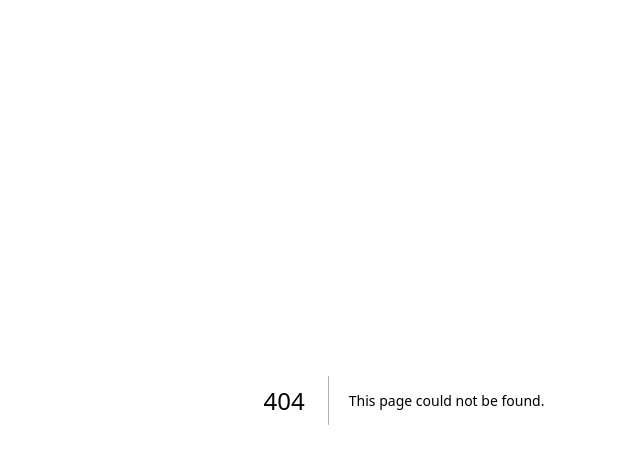
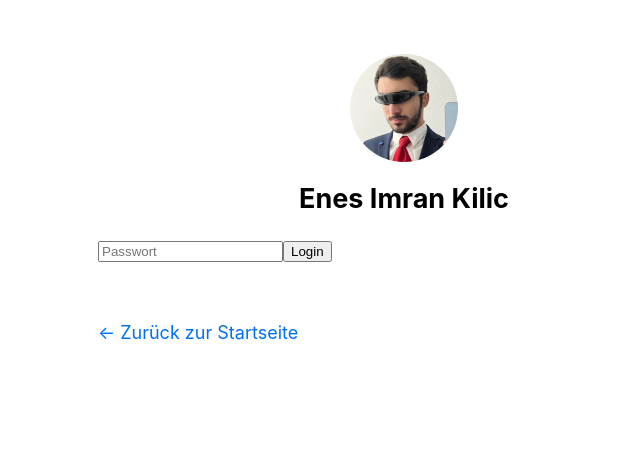
Before and after one commit to enesimran/nextjs-blog, a Next.js app: page /admin/dashboard in a window 1280 px wide. Before the commit this address had no page. Shown: the top 464 px of the page, without its empty margins (236-876 px from the left). Built offline with nearby package versions, Linux system fonts and the light colour scheme.

Commit message:
added Login Functionality

```diff
--- a/components/layout.js
+++ b/components/layout.js
@@ -61,7 +61,7 @@ export default function Layout({ children, home }) {
       <main>{children}</main>
       {!home && (
         <div className={styles.backToHome}>
-          <Link href="/">← Back to home</Link>
+          <Link href="/">← Zurück zur Startseite</Link>
         </div>
       )}
     </div>
--- a/package.json
+++ b/package.json
@@ -6,11 +6,17 @@
     "start": "next start"
   },
   "dependencies": {
+    "bootstrap": "^5.2.3",
+    "cookie-cutter": "^0.2.0",
+    "cookies": "^0.8.0",
     "date-fns": "^2.29.3",
     "gray-matter": "^4.0.3",
     "mongodb": "^5.1.0",
     "next": "latest",
+    "nookies": "^2.5.2",
     "react": "18.2.0",
+    "react-bootstrap": "^2.7.2",
+    "react-cookie": "^4.1.1",
     "react-dom": "18.2.0",
     "remark": "^14.0.2",
     "remark-html": "^15.0.2"
--- /dev/null
+++ b/pages/admin/dashboard.js
@@ -0,0 +1,69 @@
+import Layout from "../../components/layout";
+import { useState, useEffect } from "react";
+import utilStyles from "../../styles/utils.module.css";
+import Link from "next/link";
+import { useCookies } from "react-cookie";
+import { parseCookies } from "nookies";
+
+
+export default function Dashboard(props) {
+  const [password, setPassword] = useState("");
+  const [errorMessage, setErrorMessage] = useState("");
+  const [cookieSetter, setCookie] = useCookies(["isLoggedIn"]);
+  const [isLoggedIn, setIsLoggedIn] = useState(false);
+
+  useEffect(() => {
+    const cookies = parseCookies();
+    setIsLoggedIn(cookies.isLoggedIn === "true");
+  }, []);
+
+  async function handleLogin(e) {
+    e.preventDefault();
+    try {
+      const response = await fetch("/api/authUser", {
+        method: "POST",
+        headers: {
+          "Content-Type": "application/json",
+        },
+        body: JSON.stringify({ password }),
+      });
+
+      if (response.ok) {
+        const data = await response.json();
+        if (data.success) {
+          const now = new Date();
+          const expires = new Date(now.getTime() + 60 * 60 * 1000); // 1 hour
+          setCookie("isLoggedIn", "true", { path: "/", expires });
+          setIsLoggedIn(true);
+        } else {
+          setErrorMessage(data.message);
+        }
+      } else {
+        setErrorMessage("Ein Fehler ist aufgetreten. Bitte versuche es erneut.");
+      }
+    } catch (error) {
+      setErrorMessage("Ein Fehler ist aufgetreten. Bitte versuche es erneut.");
+    }
+  };
+
+  if (isLoggedIn == true) {
+    return (
+      <Layout className={`${utilStyles.headingMd} ${utilStyles.padding1px}`}>
+        <h1>Dashboard</h1>
+        <Link href={"/admin/new-post"}>Neuer Post</Link>
+      </Layout>
+    );
+  } else {
+    return (
+      <Layout>
+        <input
+          type="password"
+          value={password}
+          onChange={(e) => setPassword(e.target.value)}
+          placeholder="Passwort"
+        ></input>
+        <button onClick={handleLogin}>Login</button>
+      </Layout>
+    );
+  }
+}
```
Also changed, not shown: pages/admin/new-post.js (added, +8 -0 lines), pages/api/authUser.js (added, +12 -0 lines), pages/index.js (+26 -7 lines), 1 other file (tests, documents, lock files or other folders).
